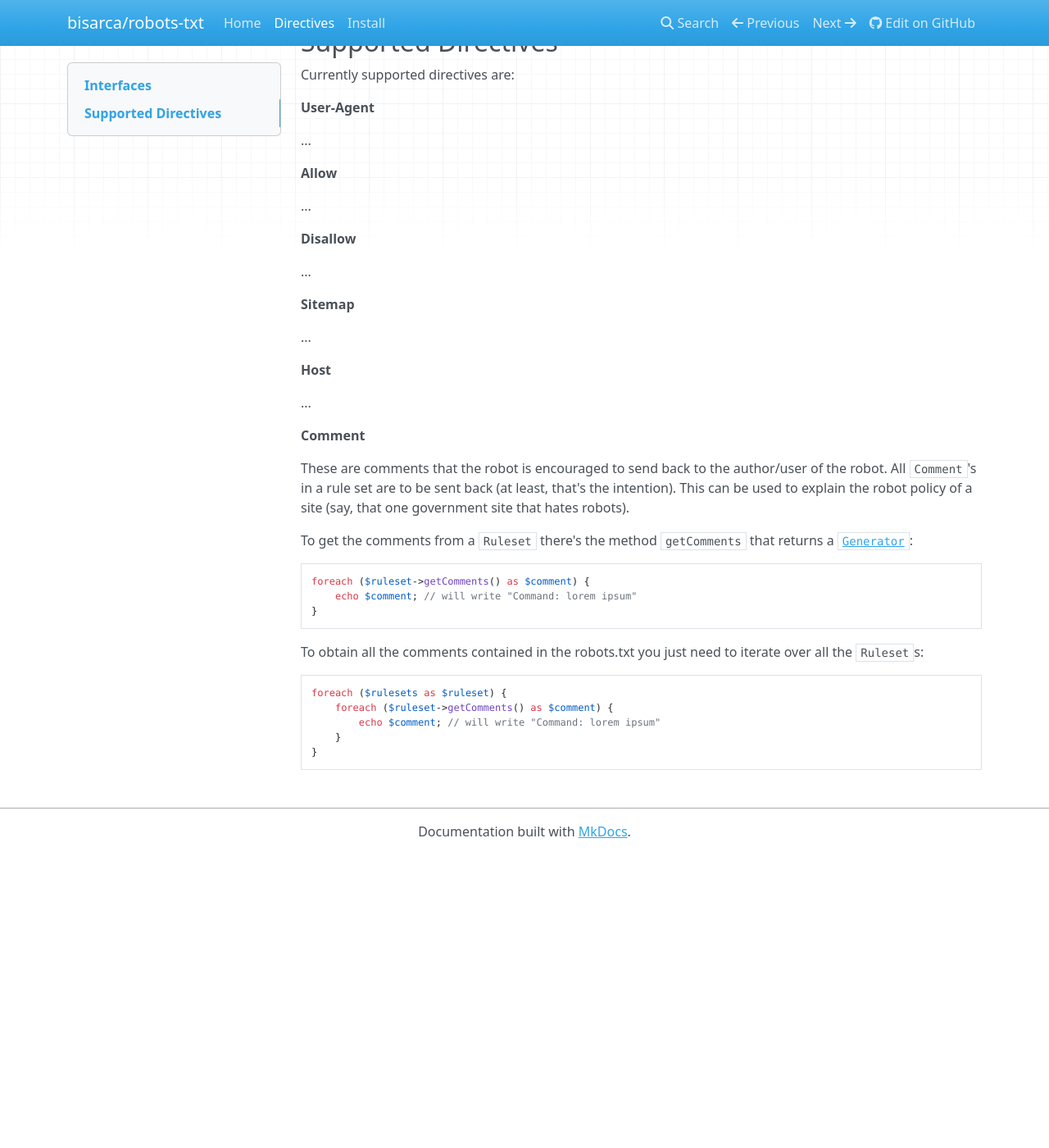
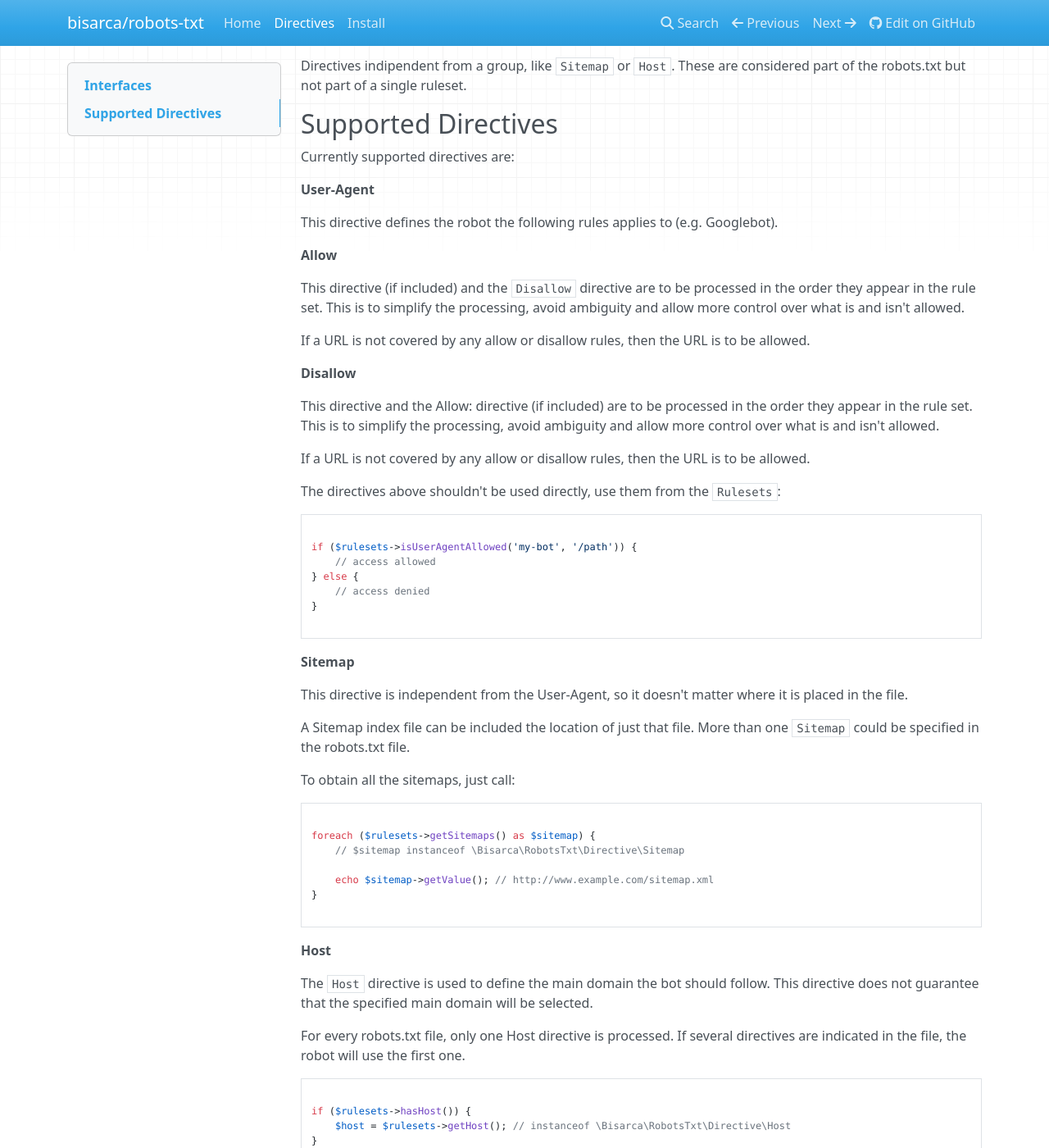
Before and after one commit to bisarca/robots-txt, an MkDocs documentation site: the page built from docs/directives.md, in a window 1280 px wide and 1400 px high, scrolled down 862 px. Shown: the whole window at 82% size. Built offline with MkDocs 1.6.1, drawn with Linux system fonts in a browser that asks for light colours; nearby versions of some CDN libraries; before the commit the page ends 1904 px from its top, so only the background shows below that; some of the changed text lies outside the part shown.

Commit message:
defined directives

````diff
--- a/docs/directives.md
+++ b/docs/directives.md
@@ -18,29 +18,39 @@ Interfaces
 
 Internally there are some interfaces to use:
 
-**`Bisarca\RobotsTxt\Directive\DirectiveInterface`**
+```
+Bisarca\RobotsTxt\Directive\DirectiveInterface
+```
 
 General directives interface.
 
 This interface must be implemented to allow the directive to be considered by
 the parser.
 
-**`Bisarca\RobotsTxt\Directive\PathDirectiveInterface`**
+```
+Bisarca\RobotsTxt\Directive\PathDirectiveInterface
+```
 
 Path based directives, currently only `Allow` and `Disallow`.
 
-**`Bisarca\RobotsTxt\Directive\StartOfGroupInterface`**
+```
+Bisarca\RobotsTxt\Directive\StartOfGroupInterface
+```
 
 Interface for directives starting a group.
 Generally these directives are also group members.
 
 Currently it's implemented only by the `UserAgent` directive.
 
-**`Bisarca\RobotsTxt\Directive\GroupMemberInterface`**
+```
+Bisarca\RobotsTxt\Directive\GroupMemberInterface
+```
 
 Directives to be grouped.
 
-**`Bisarca\RobotsTxt\Directive\NonGroupInterface`**
+```
+Bisarca\RobotsTxt\Directive\NonGroupInterface
+```
 
 Directives indipendent from a group, like `Sitemap` or `Host`.
 These are considered part of the robots.txt but not part of a single ruleset.
@@ -53,27 +63,80 @@ Currently supported directives are:
 
 **User-Agent**
 
-...
+This directive defines the robot the following rules applies to (e.g. Googlebot).
 
 
 **Allow**
 
-...
+This directive (if included) and the `Disallow` directive are to be processed in
+the order they appear in the rule set.
+This is to simplify the processing, avoid ambiguity and allow more control over
+what is and isn't allowed.
+
+If a URL is not covered by any allow or disallow rules,
+then the URL is to be allowed.
 
 
 **Disallow**
 
-...
+This directive and the Allow: directive (if included) are to be processed in the
+order they appear in the rule set.
+This is to simplify the processing, avoid ambiguity and allow more control over
+what is and isn't allowed.
+
+If a URL is not covered by any allow or disallow rules,
+then the URL is to be allowed.
+
+
+The directives above shouldn't be used directly, use them from the `Rulesets`:
+
+```php
+
+if ($rulesets->isUserAgentAllowed('my-bot', '/path')) {
+    // access allowed
+} else {
+    // access denied
+}
+
+```
 
 
 **Sitemap**
 
-...
+This directive is independent from the User-Agent, so it doesn't matter
+where it is placed in the file.
+
+A Sitemap index file can be included the location of just that file.
+More than one `Sitemap` could be specified in the robots.txt file.
+
+To obtain all the sitemaps, just call:
+
+```php
+
+foreach ($rulesets->getSitemaps() as $sitemap) {
+    // $sitemap instanceof \Bisarca\RobotsTxt\Directive\Sitemap
+
+    echo $sitemap->getValue(); // http://www.example.com/sitemap.xml
+}
+
+```
 
 
 **Host**
 
-...
+The `Host` directive is used to define the main domain the bot should follow.
+This directive does not guarantee that the specified main domain will be selected.
+
+For every robots.txt file, only one Host directive is processed.
+If several directives are indicated in the file, the robot will use the first one.
+
+```php
+
+if ($rulesets->hasHost()) {
+    $host = $rulesets->getHost(); // instanceof \Bisarca\RobotsTxt\Directive\Host
+}
+
+```
 
 
 **Comment**
@@ -87,18 +150,22 @@ To get the comments from a `Ruleset` there's the method `getComments` that
 returns a [`Generator`](http://php.net/manual/en/language.generators.overview.php):
 
 ```php
+
 foreach ($ruleset->getComments() as $comment) {
     echo $comment; // will write "Command: lorem ipsum"
 }
+
 ```
 
 To obtain all the comments contained in the robots.txt you just need to iterate
 over all the `Ruleset`s:
 
 ```php
+
 foreach ($rulesets as $ruleset) {
     foreach ($ruleset->getComments() as $comment) {
         echo $comment; // will write "Command: lorem ipsum"
     }
 }
+
 ```
````
